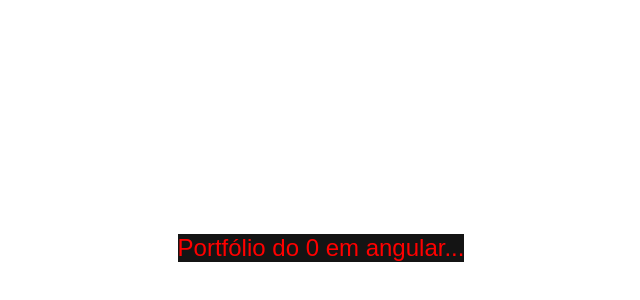
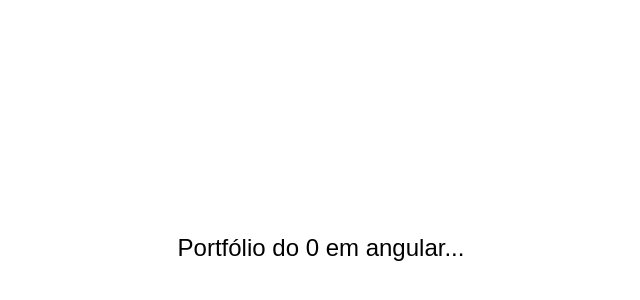
Before and after one commit to lipezxs/portfolio, an Angular app: page / in a window 1280 px wide. Shown: the part 160-460 px from the top of the page, without its empty margins (319-959 px from the left). Built offline with nearby package versions, Linux system fonts and the light colour scheme.

Commit message:
atualizando

```diff
--- a/src/app/app.sass
+++ b/src/app/app.sass
@@ -8,6 +8,5 @@
   .content
     text-align: center        // centraliza texto dentro da div
     font-size: 1.5rem
-    color: #ff0000ff
+    color: #000000ff
     font-family: Arial
-    background-color: #141414
```
